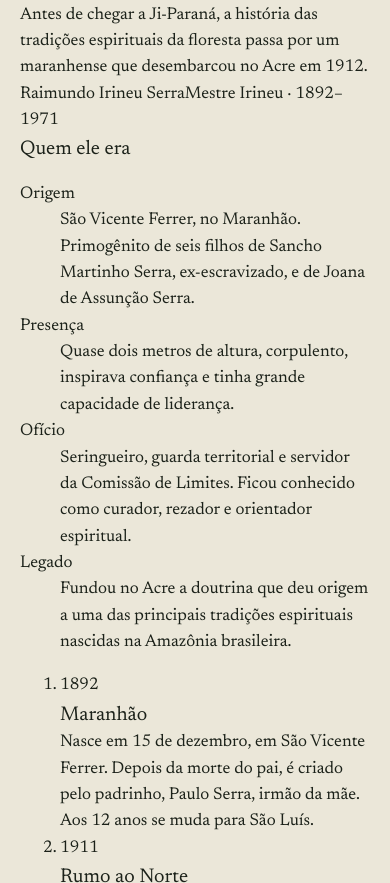
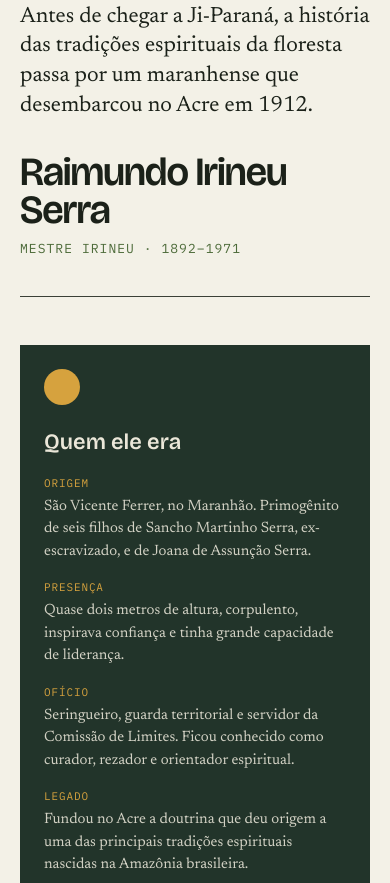
Before and after one commit to Joaop620/chacara-divina-luz, a plain HTML site: page index.html in a window 390 px wide. Shown: the part 3653-4536 px from the top of the page. Drawn offline with nearby package versions, Linux system fonts and the light colour scheme.

Commit message:
style: linha do tempo e ficha do Mestre Irineu
Co-Authored-By: Claude Opus 5.5 <noreply@anthropic.com>
Claude-Session: https://claude.ai/code/session_01PDUAVAkzQWQNEKayPDYvFS

```diff
--- a/css/style.css
+++ b/css/style.css
@@ -197,7 +197,41 @@ h1, h2, h3 { margin: 0; font-weight: 400; }
 .tempo p { color: rgba(235, 231, 217, 0.82); }
 .tempo li:hover .tempo__ano { color: var(--sol); }
 
-/* III. A ajuda */
+/* III. As raízes (Mestre Irineu) */
+.capitulo--raizes { background: var(--papel-claro); }
+.raizes { display: grid; grid-template-columns: repeat(12, 1fr); gap: 3rem 2rem; align-items: start; }
+.raizes__abertura { grid-column: 2 / span 10; display: grid; grid-template-columns: 1fr 1fr; gap: 2rem; align-items: end; padding-bottom: 2.5rem; border-bottom: 1px solid var(--regra); }
+.raizes__chamada { font-size: clamp(1.375rem, 2.2vw, 1.75rem); line-height: 1.35; max-width: 30ch; }
+.raizes__nome {
+  font-family: var(--titulo); font-weight: 600; font-variation-settings: "opsz" 96;
+  font-size: clamp(2.5rem, 5.2vw, 4.75rem); line-height: 0.95; letter-spacing: -0.022em; text-align: right;
+}
+.raizes__nome span {
+  display: block; margin-top: 0.875rem; font-family: var(--mono); font-weight: 400; font-size: 0.8125rem;
+  letter-spacing: 0.08em; text-transform: uppercase; color: var(--folha);
+}
+.raizes__ficha { grid-column: 2 / span 3; position: sticky; top: 5rem; padding: 1.5rem; background: var(--mata); color: var(--papel); }
+.raizes__ficha h3 { font-family: var(--titulo); font-weight: 600; font-size: 1.375rem; margin-bottom: 1rem; }
+.raizes__ficha::before { content: ""; display: block; width: 2.25rem; height: 2.25rem; border-radius: 50%; background: var(--sol); margin-bottom: 1.25rem; }
+.raizes__ficha dl { margin: 0; display: grid; gap: 1rem; }
+.raizes__ficha dt { font-family: var(--mono); font-size: 0.6875rem; letter-spacing: 0.08em; text-transform: uppercase; color: var(--sol); }
+.raizes__ficha dd { margin: 0.25rem 0 0; font-size: 0.9375rem; line-height: 1.5; color: rgba(235, 231, 217, 0.88); }
+.raizes__linha { grid-column: 6 / span 6; list-style: none; margin: 0; padding: 0; position: relative; }
+.raizes__linha::before { content: ""; position: absolute; left: 0.4375rem; top: 0.75rem; bottom: 0.75rem; width: 1px; background: linear-gradient(var(--folha), rgba(77, 107, 58, 0.15)); }
+.raizes__linha li { position: relative; display: grid; grid-template-columns: 9rem 1fr; gap: 1.25rem; padding: 0 0 2.25rem 2.25rem; }
+.raizes__linha li::before {
+  content: ""; position: absolute; left: 0; top: 0.55rem; width: 0.875rem; height: 0.875rem; border-radius: 50%;
+  background: var(--papel-claro); border: 2px solid var(--folha);
+}
+.raizes__linha li:last-child::before { background: var(--sol); border-color: var(--mata); }
+.raizes__ano { font-family: var(--titulo); font-weight: 500; font-size: 2.25rem; line-height: 1; letter-spacing: -0.02em; color: var(--tinta); }
+.raizes__ano--texto { font-size: 1.125rem; line-height: 1.25; color: var(--folha); padding-top: 0.4rem; }
+.raizes__linha h3 { font-family: var(--titulo); font-weight: 600; font-size: 1.25rem; margin-bottom: 0.375rem; }
+.raizes__linha p { font-size: 1.0625rem; color: var(--tinta-2); line-height: 1.55; }
+.raizes__fontes { grid-column: 6 / span 6; font-family: var(--mono); font-size: 0.6875rem; letter-spacing: 0.02em; color: var(--tinta-2); padding-left: 2.25rem; }
+.raizes__fontes a { color: var(--folha); }
+
+/* IV. A ajuda */
 .frase { margin: 0 0 clamp(3rem, 7vw, 6rem); padding-left: calc((100% - 11 * 2rem) / 12 + 2rem); }
 .frase p {
   font-family: var(--titulo); font-weight: 500; font-variation-settings: "opsz" 96; font-size: clamp(2.5rem, 6vw, 5.75rem); line-height: 1; letter-spacing: -0.02em;
@@ -215,7 +249,7 @@ h1, h2, h3 { margin: 0; font-weight: 400; }
 .ajuda__lista h3 { font-family: var(--titulo); font-weight: 600; font-size: 1.5rem; line-height: 1.15; letter-spacing: -0.015em; }
 .ajuda__lista p { font-size: 1.0625rem; margin-top: 0.25rem; color: rgba(235, 231, 217, 0.82); }
 
-/* IV. O lugar */
+/* V. O lugar */
 .pranchas { display: grid; grid-template-columns: repeat(12, 1fr); gap: 3rem 2rem; align-items: start; }
 .foto { margin: 0; cursor: zoom-in; }
 .foto__img { position: relative; overflow: hidden; background: var(--papel-claro); outline: 1px solid var(--regra); }
@@ -245,7 +279,7 @@ h1, h2, h3 { margin: 0; font-weight: 400; }
     repeating-linear-gradient(-45deg, transparent 0 9px, rgba(22, 20, 18, 0.16) 9px 10px);
 }
 
-/* V. A visita */
+/* VI. A visita */
 .capitulo--visita { border-top: 6px solid var(--tinta); }
 .visita { display: grid; grid-template-columns: repeat(12, 1fr); gap: 2.5rem 2rem; align-items: end; }
 .visita__endereco { grid-column: 2 / span 6; font-style: normal; display: grid; gap: 1.25rem; }
@@ -439,6 +473,11 @@ h1, h2, h3 { margin: 0; font-weight: 400; }
   .tempo__ano { grid-column: 1; }
   .tempo li > div { grid-column: 2; }
   .menu { gap: 1rem; }
+  .raizes__abertura { grid-column: 1 / -1; }
+  .raizes__ficha { grid-column: 1 / span 4; }
+  .raizes__linha { grid-column: 5 / span 8; }
+  .raizes__fontes { grid-column: 5 / span 8; }
+  .raizes__linha li { grid-template-columns: 1fr; gap: 0.5rem; }
 }
 
 @media (max-width: 760px) {
@@ -473,7 +512,12 @@ h1, h2, h3 { margin: 0; font-weight: 400; }
   .capa__grade { grid-template-columns: 1fr auto; }
   .capa__nome { grid-column: 1 / -1; }
   .capitulo__cab { grid-template-columns: 1fr; }
-  .casa, .ajuda, .visita { grid-template-columns: 1fr; }
+  .casa, .ajuda, .visita, .raizes { grid-template-columns: 1fr; }
+  .raizes > * { grid-column: 1 / -1 !important; }
+  .raizes__abertura { grid-template-columns: 1fr; }
+  .raizes__nome { text-align: left; }
+  .raizes__ficha { position: static; }
+  .raizes__fontes { padding-left: 0; }
   .casa > *, .ajuda > *, .visita > * { grid-column: 1 / -1 !important; margin-top: 0 !important; }
   .pranchas { grid-template-columns: 1fr 1fr; gap: 1.5rem 1rem; }
   .pranchas > .foto { grid-column: span 1; margin-top: 0; }
```
